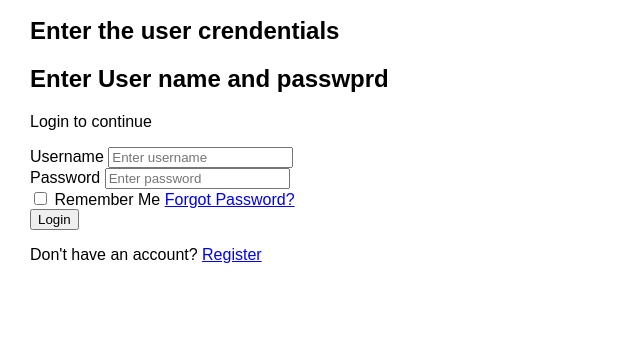
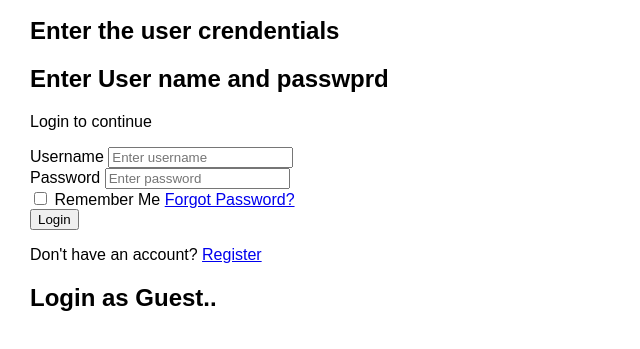
Before and after one commit to ajaypatel78/StudentManagementSystem, a plain HTML site: page timetable.html in a window 1280 px wide. Shown: the part 61-410 px from the top of the page, without its empty margins (0-640 px from the left). Drawn offline with Linux system fonts and the light colour scheme; files that its build step writes are made by us from their sources.

Commit message:
Time table h2 added at last.

```diff
--- a/timetable.html
+++ b/timetable.html
@@ -54,6 +54,7 @@
                     <a href="#">Register</a>
                 </p>
             </form>
+			<h2>Login as Guest..</h2>
         </div>
     </div>
 
```
